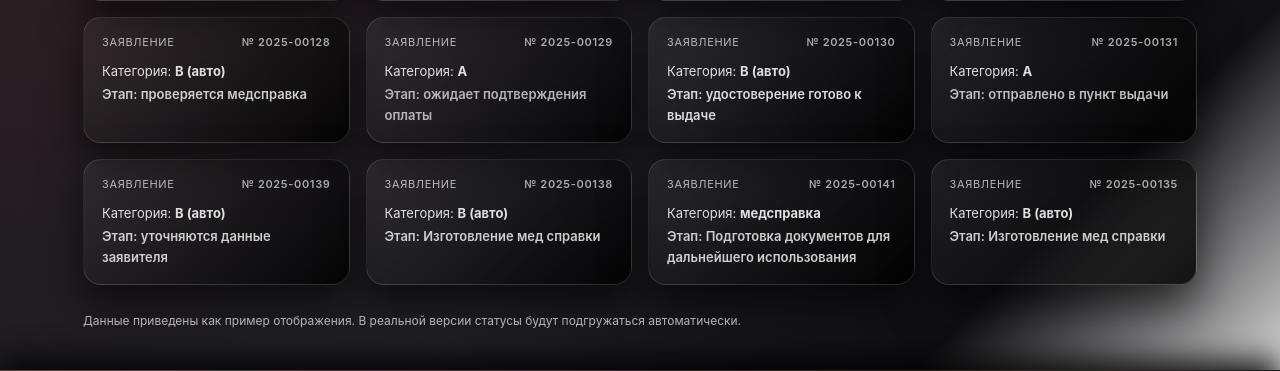
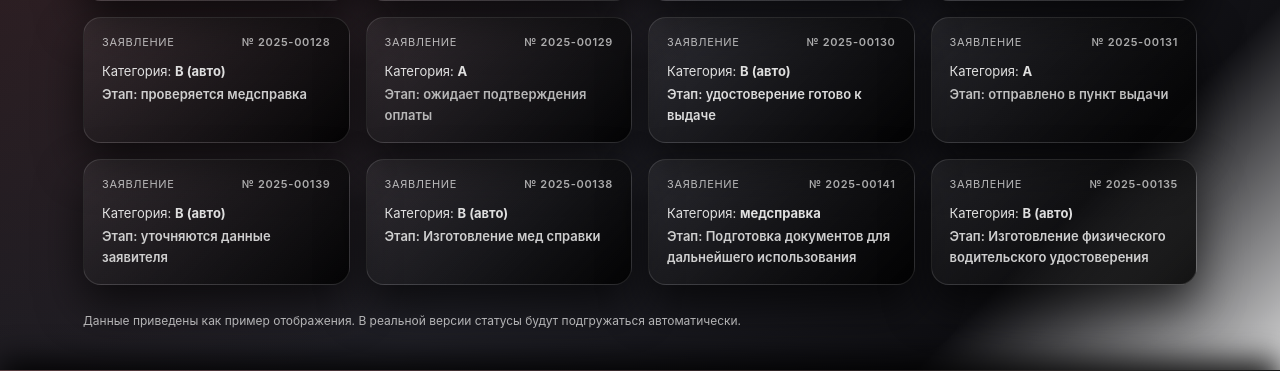
Before and after one commit to klokc228-ai/LicDrive, a Django app: page /orders/ in a window 1280 px wide. Shown: the part 417-788 px from the top of the page. Run offline with Django 5.2, Linux system fonts and the light colour scheme.

```diff
--- a/pasportars/main/templates/main/orders.html
+++ b/pasportars/main/templates/main/orders.html
@@ -239,7 +239,7 @@
       </div>
       <div class="status-card-body">
         <p>Категория: <strong>В (авто)</strong></p>
-        <p class="status-step status-step--check">Этап: Изготовление мед справки</p>
+        <p class="status-step status-step--check">Этап: Изготовление физического водительского удостоверения</p>
       </div>
     </div>
 
```
